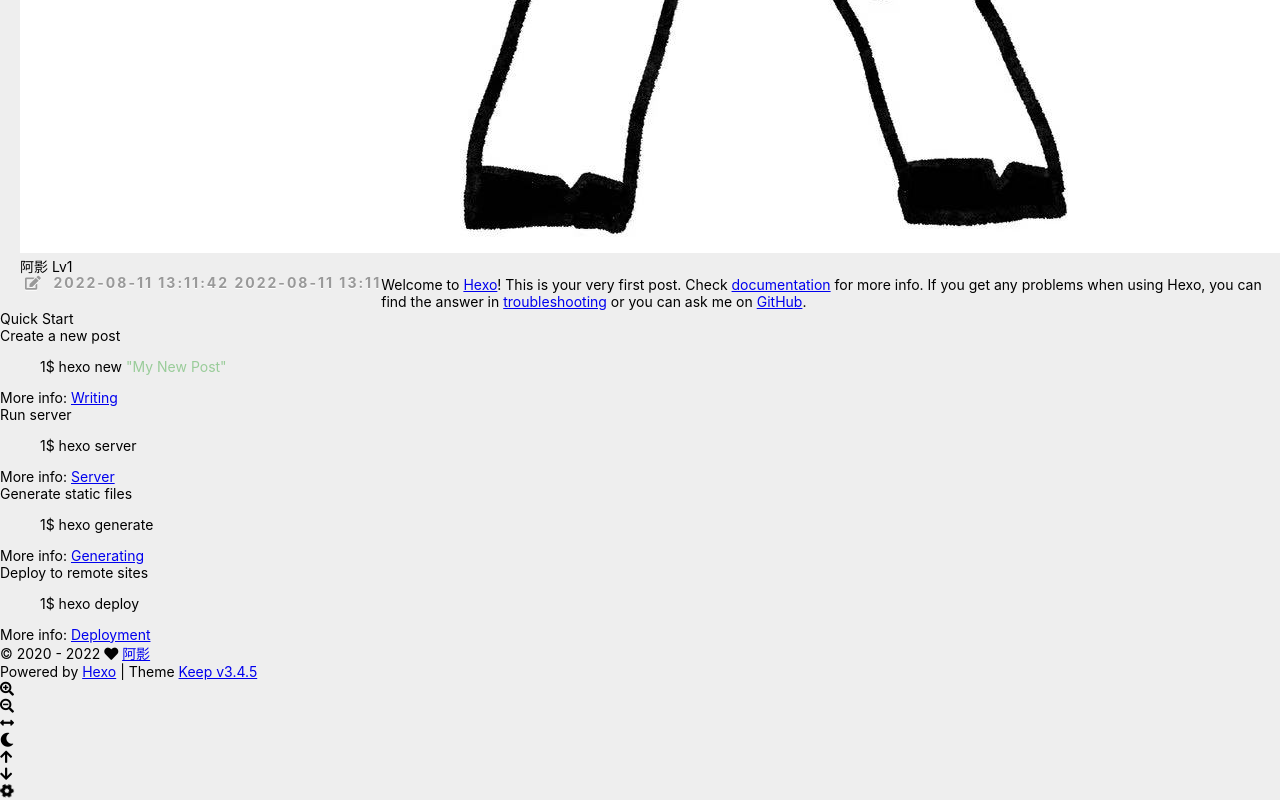
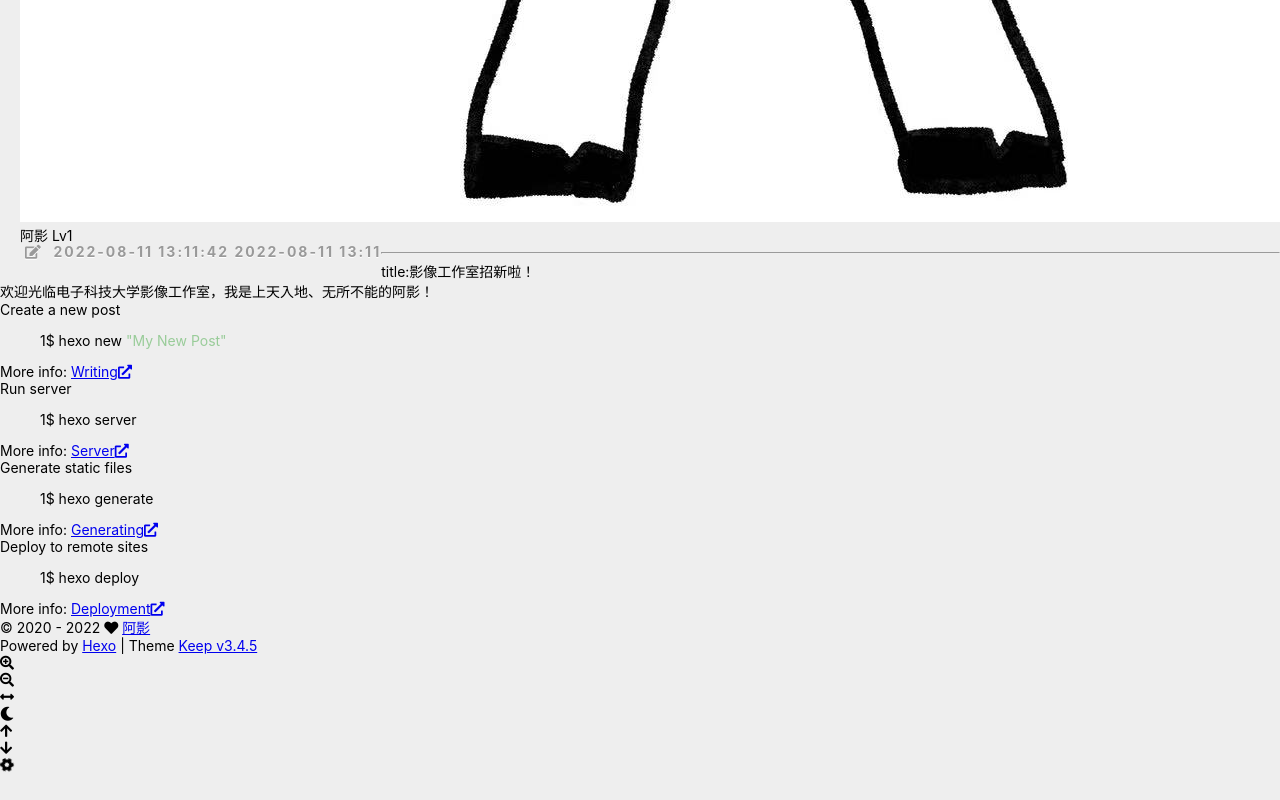
Before and after one commit to Nope6966/Nope6966.github.io, a plain HTML site: page 2022/08/11/hello-world/index.html in a window 1280 px wide. Shown: the part 1528-2328 px from the top of the page. After the commit the page ends 2303 px from the top, so only its background shows below. Drawn offline with Linux system fonts and the light colour scheme.

Commit message:
Site updated: 2022-08-14 14:17:59

```diff
--- a/2022/08/11/hello-world/index.html
+++ b/2022/08/11/hello-world/index.html
@@ -8,8 +8,6 @@
     <meta name="author" content="阿影">
 
     <title>
-
-            Hello World |
 
         影像工作室
     </title>
@@ -23,7 +21,7 @@
     <script id="hexo-configurations">
     let KEEP = window.KEEP || {};
     KEEP.hexo_config = {"hostname":"example.com","root":"/","language":"en"};
-    KEEP.theme_config = {"toc":{"enable":false,"number":false,"expand_all":false,"init_open":false},"style":{"primary_color":"#0066CC","avatar":"/images/头像.jpg","favicon":"/images/图标.jpg","article_img_align":"left","left_side_width":"260px","content_max_width":"920px","hover":{"shadow":false,"scale":false},"first_screen":{"enable":false,"background_img":"/images/bg.svg","description":"Keep writing and Keep loving."},"scroll":{"progress_bar":{"enable":false},"percent":{"enable":false}}},"local_search":{"enable":false,"preload":false},"code_copy":{"enable":false,"style":"default"},"pjax":{"enable":false},"lazyload":{"enable":false},"version":"3.4.5"};
+    KEEP.theme_config = {"toc":{"enable":false,"number":false,"expand_all":false,"init_open":false},"style":{"primary_color":"rgba(0, 102, 204, 0.8)","avatar":"/images/头像.jpg","favicon":"/images/图标.jpg","article_img_align":"left","left_side_width":"260px","content_max_width":"920px","hover":{"shadow":false,"scale":false},"first_screen":{"enable":false,"background_img":"/images/bg.svg","description":"影像工作室招新啦！"},"scroll":{"progress_bar":{"enable":false},"percent":{"enable":false}}},"local_search":{"enable":false,"preload":false},"code_copy":{"enable":false,"style":"default"},"pjax":{"enable":false},"lazyload":{"enable":false},"version":"3.4.5"};
     KEEP.language_ago = {"second":"%s seconds ago","minute":"%s minutes ago","hour":"%s hours ago","day":"%s days ago","week":"%s weeks ago","month":"%s months ago","year":"%s years ago"};
   </script>
 <meta name="generator" content="Hexo 6.2.0"></head>
@@ -118,7 +116,7 @@
     <div class="article-content-container">
 
         <div class="article-title">
-            <span class="title-hover-animation">Hello World</span>
+            <span class="title-hover-animation"></span>
         </div>
 
 
@@ -155,19 +153,19 @@
 
 
         <div class="article-content markdown-body">
-            <p>Welcome to <a target="_blank" rel="noopener" href="https://hexo.io/">Hexo</a>! This is your very first post. Check <a target="_blank" rel="noopener" href="https://hexo.io/docs/">documentation</a> for more info. If you get any problems when using Hexo, you can find the answer in <a target="_blank" rel="noopener" href="https://hexo.io/docs/troubleshooting.html">troubleshooting</a> or you can ask me on <a target="_blank" rel="noopener" href="https://github.com/hexojs/hexo/issues">GitHub</a>.</p>
-<h2 id="Quick-Start"><a href="#Quick-Start" class="headerlink" title="Quick Start"></a>Quick Start</h2><h3 id="Create-a-new-post"><a href="#Create-a-new-post" class="headerlink" title="Create a new post"></a>Create a new post</h3><figure class="highlight bash"><table><tr><td class="gutter"><pre><span class="line">1</span><br></pre></td><td class="code"><pre><span class="line">$ hexo new <span class="string">&quot;My New Post&quot;</span></span><br></pre></td></tr></table></figure>
+            <hr>
+<h2 id="title-影像工作室招新啦！"><a href="#title-影像工作室招新啦！" class="headerlink" title="title:影像工作室招新啦！"></a>title:影像工作室招新啦！</h2><h3 id="欢迎光临电子科技大学影像工作室，我是上天入地、无所不能的阿影！"><a href="#欢迎光临电子科技大学影像工作室，我是上天入地、无所不能的阿影！" class="headerlink" title="欢迎光临电子科技大学影像工作室，我是上天入地、无所不能的阿影！"></a>欢迎光临电子科技大学影像工作室，我是上天入地、无所不能的阿影！</h3><h3 id="Create-a-new-post"><a href="#Create-a-new-post" class="headerlink" title="Create a new post"></a>Create a new post</h3><figure class="highlight bash"><table><tr><td class="gutter"><pre><span class="line">1</span><br></pre></td><td class="code"><pre><span class="line">$ hexo new <span class="string">&quot;My New Post&quot;</span></span><br></pre></td></tr></table></figure>
 
-<p>More info: <a target="_blank" rel="noopener" href="https://hexo.io/docs/writing.html">Writing</a></p>
+<p>More info: <a class="link"   target="_blank" rel="noopener" href="https://hexo.io/docs/writing.html" >Writing<i class="fas fa-external-link-alt"></i></a></p>
 <h3 id="Run-server"><a href="#Run-server" class="headerlink" title="Run server"></a>Run server</h3><figure class="highlight bash"><table><tr><td class="gutter"><pre><span class="line">1</span><br></pre></td><td class="code"><pre><span class="line">$ hexo server</span><br></pre></td></tr></table></figure>
 
-<p>More info: <a target="_blank" rel="noopener" href="https://hexo.io/docs/server.html">Server</a></p>
+<p>More info: <a class="link"   target="_blank" rel="noopener" href="https://hexo.io/docs/server.html" >Server<i class="fas fa-external-link-alt"></i></a></p>
 <h3 id="Generate-static-files"><a href="#Generate-static-files" class="headerlink" title="Generate static files"></a>Generate static files</h3><figure class="highlight bash"><table><tr><td class="gutter"><pre><span class="line">1</span><br></pre></td><td class="code"><pre><span class="line">$ hexo generate</span><br></pre></td></tr></table></figure>
 
-<p>More info: <a target="_blank" rel="noopener" href="https://hexo.io/docs/generating.html">Generating</a></p>
+<p>More info: <a class="link"   target="_blank" rel="noopener" href="https://hexo.io/docs/generating.html" >Generating<i class="fas fa-external-link-alt"></i></a></p>
 <h3 id="Deploy-to-remote-sites"><a href="#Deploy-to-remote-sites" class="headerlink" title="Deploy to remote sites"></a>Deploy to remote sites</h3><figure class="highlight bash"><table><tr><td class="gutter"><pre><span class="line">1</span><br></pre></td><td class="code"><pre><span class="line">$ hexo deploy</span><br></pre></td></tr></table></figure>
 
-<p>More info: <a target="_blank" rel="noopener" href="https://hexo.io/docs/one-command-deployment.html">Deployment</a></p>
+<p>More info: <a class="link"   target="_blank" rel="noopener" href="https://hexo.io/docs/one-command-deployment.html" >Deployment<i class="fas fa-external-link-alt"></i></a></p>
 
         </div>
 
```
Also changed, not shown: archives/2022/08/index.html (+2 -2 lines), archives/2022/index.html (+2 -2 lines), archives/index.html (+2 -2 lines), index.html (+7 -3 lines).
